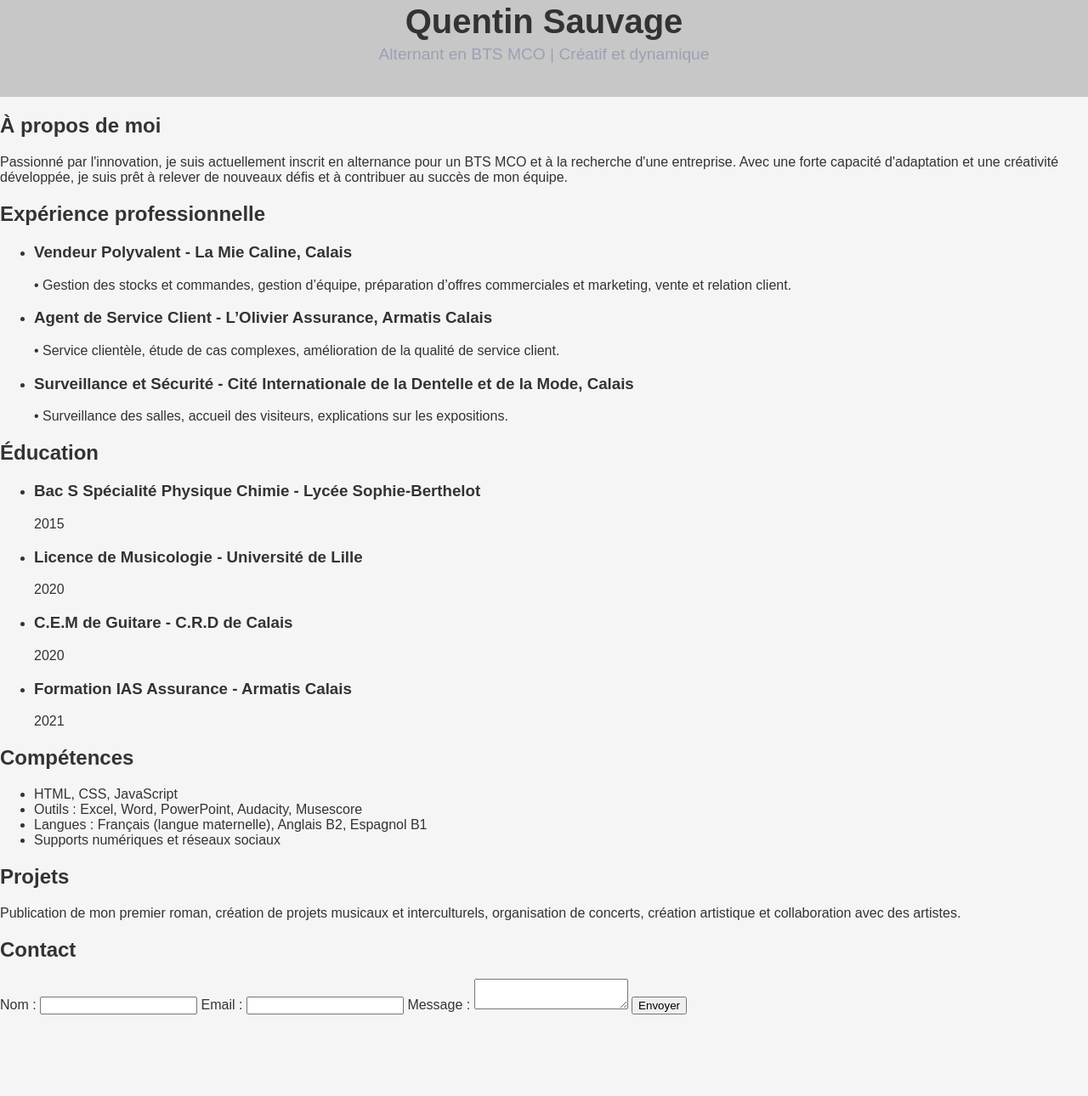
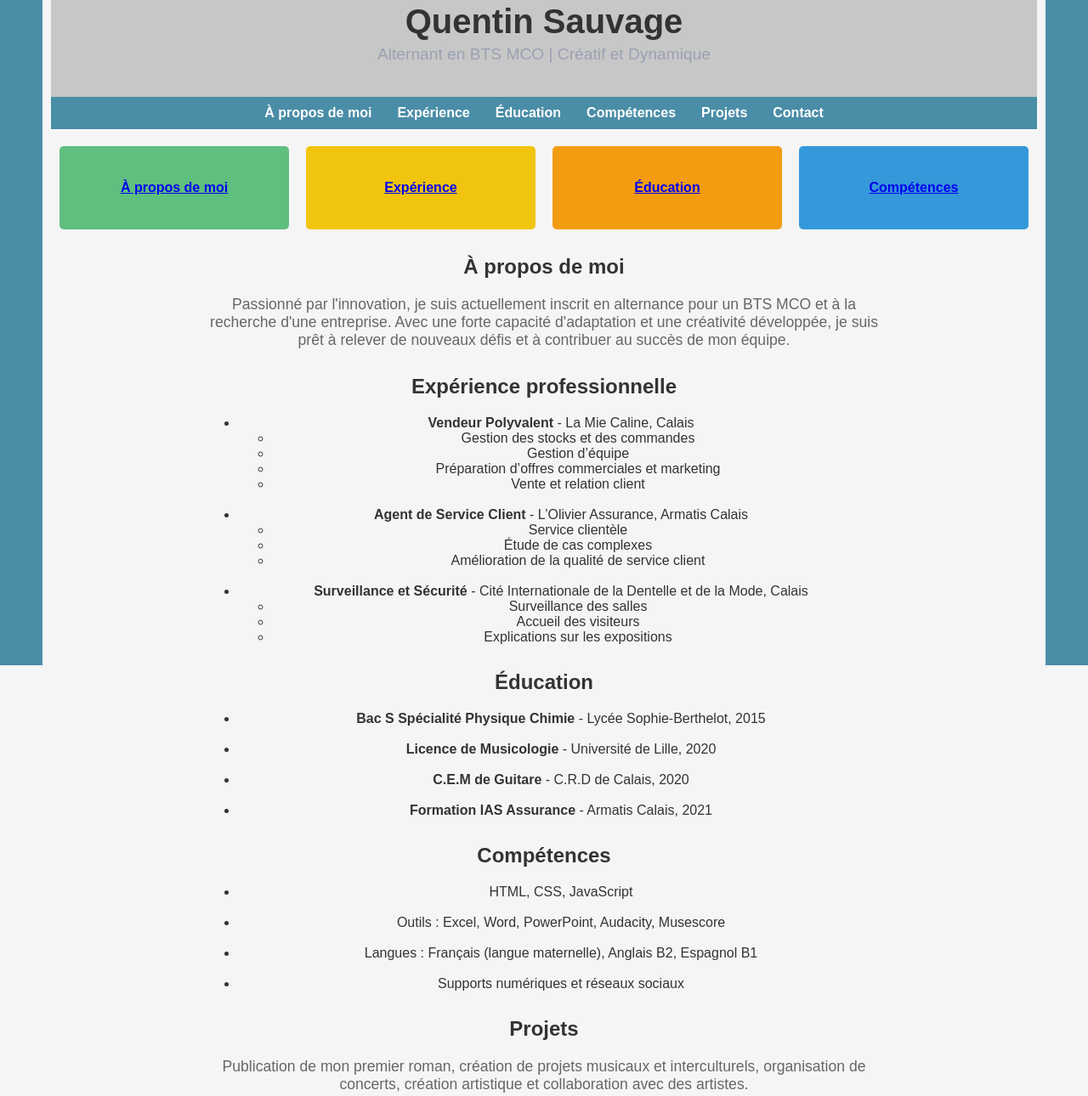
Before and after one commit to Herblaster/CV-quentin, a plain HTML site: page index.html in a window 1280 px wide. Shown: the part 17-1307 px from the top of the page at 85% size. Before the commit the page ends 1211 px from the top, so only its background shows below. Drawn offline with Linux system fonts and the light colour scheme.

Commit message:
Update index.html

```diff
--- a/index.html
+++ b/index.html
@@ -3,86 +3,122 @@
 <head>
   <meta charset="UTF-8">
   <meta name="viewport" content="width=device-width, initial-scale=1.0">
-  <title>Quentin Sauvage - Mon CV en ligne</title>
+  <title>CV Quentin Sauvage</title>
   <link rel="stylesheet" href="styles.css">
 </head>
 <body>
-  <!-- Section d'accueil -->
+  <!-- Bande gauche -->
+  <div class="side-bar left-bar"></div>
+
+  <!-- Contenu principal -->
+  <div class="main-content">
+    <!-- En-tête -->
     <header class="header">
+      <div class="header-content">
         <h1>Quentin Sauvage</h1>
-    <p>Alternant en BTS MCO | Créatif et dynamique</p>
+        <p>Alternant en BTS MCO | Créatif et Dynamique</p>
+      </div>
     </header>
 
+    <!-- Barre de navigation -->
+    <nav class="navbar">
+      <ul>
+        <li><a href="#about">À propos de moi</a></li>
+        <li><a href="#experience">Expérience</a></li>
+        <li><a href="#education">Éducation</a></li>
+        <li><a href="#skills">Compétences</a></li>
+        <li><a href="#projects">Projets</a></li>
+        <li><a href="#contact">Contact</a></li>
+      </ul>
+    </nav>
+
+    <!-- Section principale avec les blocs colorés -->
+    <section class="content">
+      <div class="box green"><a href="#about">À propos de moi</a></div>
+      <div class="box yellow"><a href="#experience">Expérience</a></div>
+      <div class="box orange"><a href="#education">Éducation</a></div>
+      <div class="box blue"><a href="#skills">Compétences</a></div>
+    </section>
+
     <!-- Section À propos de moi -->
-  <section id="about">
+    <section id="about" class="text-content">
       <h2>À propos de moi</h2>
       <p>Passionné par l'innovation, je suis actuellement inscrit en alternance pour un BTS MCO et à la recherche d'une entreprise. Avec une forte capacité d'adaptation et une créativité développée, je suis prêt à relever de nouveaux défis et à contribuer au succès de mon équipe.</p>
     </section>
 
+    <!-- Autres sections... -->
+
+  </div>
+
+  <!-- Bande droite -->
+  <div class="side-bar right-bar"></div>
+</body>
+</html>
+
   <!-- Section Expérience professionnelle -->
-  <section id="experience">
+<section id="experience" class="text-content">
   <h2>Expérience professionnelle</h2>
   <ul>
-      <li>
-        <h3>Vendeur Polyvalent - La Mie Caline, Calais</h3>
-        <p>• Gestion des stocks et commandes, gestion d’équipe, préparation d’offres commerciales et marketing, vente et relation client.</p>
-      </li>
-      <li>
-        <h3>Agent de Service Client - L’Olivier Assurance, Armatis Calais</h3>
-        <p>• Service clientèle, étude de cas complexes, amélioration de la qualité de service client.</p>
-      </li>
-      <li>
-        <h3>Surveillance et Sécurité - Cité Internationale de la Dentelle et de la Mode, Calais</h3>
-        <p>• Surveillance des salles, accueil des visiteurs, explications sur les expositions.</p>
+    <li><strong>Vendeur Polyvalent</strong> - La Mie Caline, Calais
+      <ul>
+        <li>Gestion des stocks et des commandes</li>
+        <li>Gestion d’équipe</li>
+        <li>Préparation d’offres commerciales et marketing</li>
+        <li>Vente et relation client</li>
+      </ul>
+    </li><br>
+
+    <li><strong>Agent de Service Client</strong> - L’Olivier Assurance, Armatis Calais
+      <ul>
+        <li>Service clientèle</li>
+        <li>Étude de cas complexes</li>
+        <li>Amélioration de la qualité de service client</li>
+      </ul>
+    </li><br>
+
+    <li><strong>Surveillance et Sécurité</strong> - Cité Internationale de la Dentelle et de la Mode, Calais
+      <ul>
+        <li>Surveillance des salles</li>
+        <li>Accueil des visiteurs</li>
+        <li>Explications sur les expositions</li>
+      </ul>
     </li>
   </ul>
 </section>
 
+
   <!-- Section Éducation -->
-  <section id="education">
+  <section id="education" class="text-content">
     <h2>Éducation</h2>
     <ul>
-      <li>
-        <h3>Bac S Spécialité Physique Chimie - Lycée Sophie-Berthelot</h3>
-        <p>2015</p>
-      </li>
-      <li>
-        <h3>Licence de Musicologie - Université de Lille</h3>
-        <p>2020</p>
-      </li>
-      <li>
-        <h3>C.E.M de Guitare - C.R.D de Calais</h3>
-        <p>2020</p>
-      </li>
-      <li>
-        <h3>Formation IAS Assurance - Armatis Calais</h3>
-        <p>2021</p>
-      </li>
+      <li><strong>Bac S Spécialité Physique Chimie</strong> - Lycée Sophie-Berthelot, 2015</li><br>
+      <li><strong>Licence de Musicologie</strong> - Université de Lille, 2020</li><br>
+      <li><strong>C.E.M de Guitare</strong> - C.R.D de Calais, 2020</li><br>
+      <li><strong>Formation IAS Assurance</strong> - Armatis Calais, 2021</li>
     </ul>
   </section>
 
   <!-- Section Compétences -->
-  <section id="skills">
+  <section id="skills" class="text-content">
     <h2>Compétences</h2>
     <ul>
-      <li>HTML, CSS, JavaScript</li>
-      <li>Outils : Excel, Word, PowerPoint, Audacity, Musescore</li>
-      <li>Langues : Français (langue maternelle), Anglais B2, Espagnol B1</li>
+      <li>HTML, CSS, JavaScript</li><br>
+      <li>Outils : Excel, Word, PowerPoint, Audacity, Musescore</li><br>
+      <li>Langues : Français (langue maternelle), Anglais B2, Espagnol B1</li><br>
       <li>Supports numériques et réseaux sociaux</li>
     </ul>
   </section>
 
   <!-- Section Projets -->
-  <section id="projects">
+  <section id="projects" class="text-content">
     <h2>Projets</h2>
     <p>Publication de mon premier roman, création de projets musicaux et interculturels, organisation de concerts, création artistique et collaboration avec des artistes.</p>
   </section>
 
   <!-- Section Contact -->
-  <section id="contact">
+  <section id="contact" class="text-content">
     <h2>Contact</h2>
-    <!-- Formulaire utilisant Formspree -->
-    <form action="https://formspree.io/f/xeoqqoee" method="POST">
+    <form action="https://formspree.io/f/ton-URL-personnalisée" method="POST">
       <label for="name">Nom :</label>
       <input type="text" id="name" name="name" required>
 
```
Lines whose indentation alone changed are shown as unchanged.
